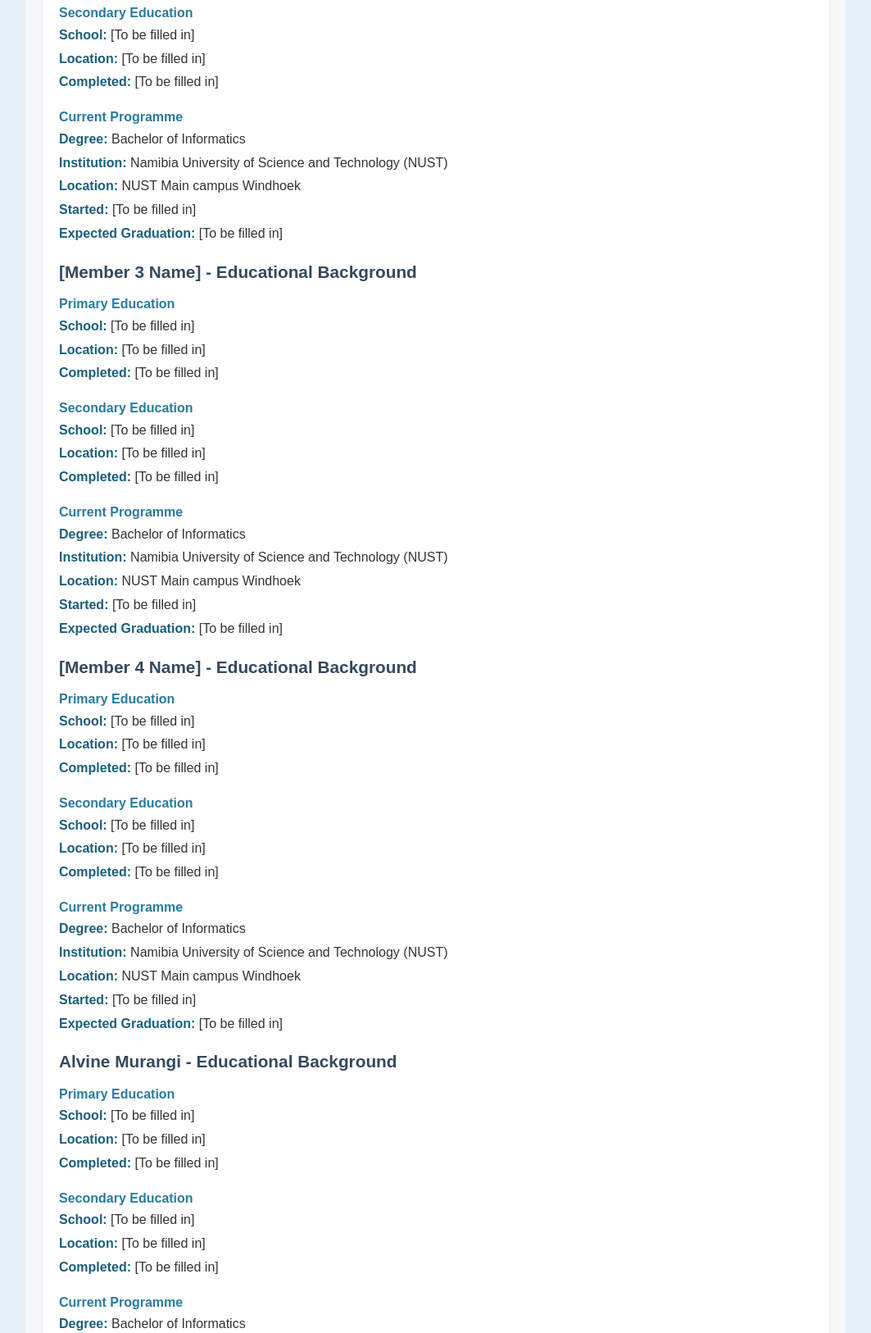
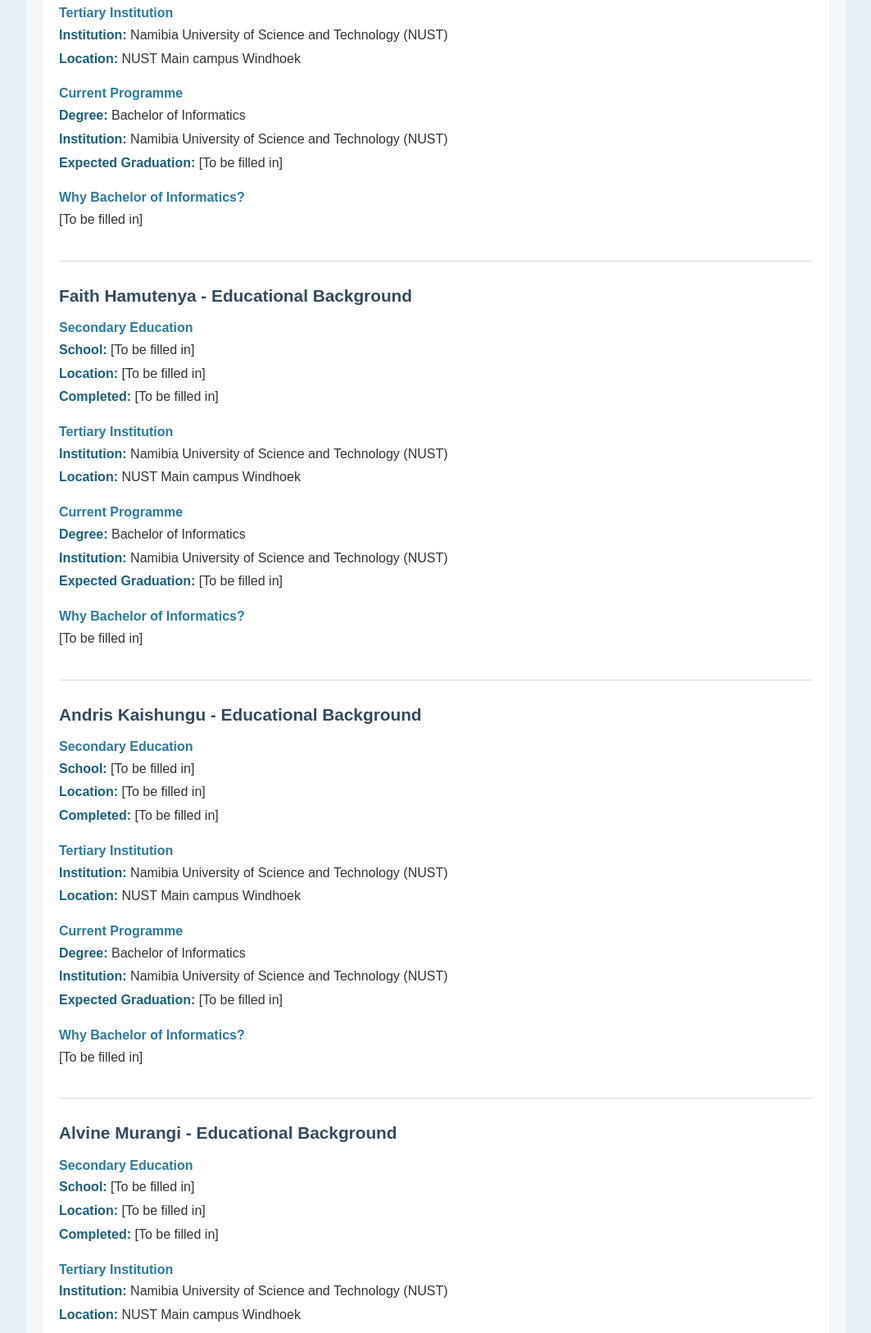
Before and after one commit to Kash-Jr/mma-web, a plain HTML site: page education.html in a window 1280 px wide. Shown: the part 1426-3052 px from the top of the page at 82% size, without its empty margins (108-1171 px from the left). Drawn offline with Linux system fonts and the light colour scheme.

Commit message:
Updated education.html information still to be filled in

```diff
--- a/education.html
+++ b/education.html
@@ -83,14 +83,7 @@
 
                 <!-- Group Member 2 Education -->
                 <div class="group-member">
-                    <h3>[Member 2 Name] - Educational Background</h3>
-
-                    <h4 style="color: #2a7a9e;">Primary Education</h4>
-                    <p>
-                        <strong>School:</strong> [To be filled in]<br>
-                        <strong>Location:</strong> [To be filled in]<br>
-                        <strong>Completed:</strong> [To be filled in]
-                    </p>
+                    <h3>Phrancina Ndjambula - Educational Background</h3>
 
                     <h4 style="color: #2a7a9e;">Secondary Education</h4>
                     <p>
@@ -99,23 +92,26 @@
                         <strong>Completed:</strong> [To be filled in]
                     </p>
 
+                    <h4 style="color: #2a7a9e;">Tertiary Institution</h4>
+                    <p>
+                        <strong>Institution:</strong> Namibia University of Science and Technology (NUST)<br>
+                        <strong>Location:</strong> NUST Main campus Windhoek
+                    </p>
+
                     <h4 style="color: #2a7a9e;">Current Programme</h4>
                     <p>
                         <strong>Degree:</strong> Bachelor of Informatics<br>
                         <strong>Institution:</strong> Namibia University of Science and Technology (NUST)<br>
-                        <strong>Location:</strong> NUST Main campus Windhoek<br>
-                        <strong>Started:</strong> [To be filled in]<br>
                         <strong>Expected Graduation:</strong> [To be filled in]
                     </p>
+
+                    <h4 style="color: #2a7a9e;">Why Bachelor of Informatics?</h4>
+                    <p>
+                        [To be filled in]
+                    </p>
+                </div>
                 <div class="group-member">
-                    <h3>[Member 3 Name] - Educational Background</h3>
-
-                    <h4 style="color: #2a7a9e;">Primary Education</h4>
-                    <p>
-                        <strong>School:</strong> [To be filled in]<br>
-                        <strong>Location:</strong> [To be filled in]<br>
-                        <strong>Completed:</strong> [To be filled in]
-                    </p>
+                    <h3>Faith Hamutenya - Educational Background</h3>
 
                     <h4 style="color: #2a7a9e;">Secondary Education</h4>
                     <p>
@@ -124,23 +120,26 @@
                         <strong>Completed:</strong> [To be filled in]
                     </p>
 
+                    <h4 style="color: #2a7a9e;">Tertiary Institution</h4>
+                    <p>
+                        <strong>Institution:</strong> Namibia University of Science and Technology (NUST)<br>
+                        <strong>Location:</strong> NUST Main campus Windhoek
+                    </p>
+
                     <h4 style="color: #2a7a9e;">Current Programme</h4>
                     <p>
                         <strong>Degree:</strong> Bachelor of Informatics<br>
                         <strong>Institution:</strong> Namibia University of Science and Technology (NUST)<br>
-                        <strong>Location:</strong> NUST Main campus Windhoek<br>
-                        <strong>Started:</strong> [To be filled in]<br>
                         <strong>Expected Graduation:</strong> [To be filled in]
                     </p>
+
+                    <h4 style="color: #2a7a9e;">Why Bachelor of Informatics?</h4>
+                    <p>
+                        [To be filled in]
+                    </p>
+                </div>
                 <div class="group-member">
-                    <h3>[Member 4 Name] - Educational Background</h3>
-
-                    <h4 style="color: #2a7a9e;">Primary Education</h4>
-                    <p>
-                        <strong>School:</strong> [To be filled in]<br>
-                        <strong>Location:</strong> [To be filled in]<br>
-                        <strong>Completed:</strong> [To be filled in]
-                    </p>
+                    <h3>Andris Kaishungu - Educational Background</h3>
 
                     <h4 style="color: #2a7a9e;">Secondary Education</h4>
                     <p>
@@ -149,23 +148,26 @@
                         <strong>Completed:</strong> [To be filled in]
                     </p>
 
+                    <h4 style="color: #2a7a9e;">Tertiary Institution</h4>
+                    <p>
+                        <strong>Institution:</strong> Namibia University of Science and Technology (NUST)<br>
+                        <strong>Location:</strong> NUST Main campus Windhoek
+                    </p>
+
                     <h4 style="color: #2a7a9e;">Current Programme</h4>
                     <p>
                         <strong>Degree:</strong> Bachelor of Informatics<br>
                         <strong>Institution:</strong> Namibia University of Science and Technology (NUST)<br>
-                        <strong>Location:</strong> NUST Main campus Windhoek<br>
-                        <strong>Started:</strong> [To be filled in]<br>
                         <strong>Expected Graduation:</strong> [To be filled in]
                     </p>
+
+                    <h4 style="color: #2a7a9e;">Why Bachelor of Informatics?</h4>
+                    <p>
+                        [To be filled in]
+                    </p>
+                </div>
                 <div class="group-member">
                     <h3>Alvine Murangi - Educational Background</h3>
-
-                    <h4 style="color: #2a7a9e;">Primary Education</h4>
-                    <p>
-                        <strong>School:</strong> [To be filled in]<br>
-                        <strong>Location:</strong> [To be filled in]<br>
-                        <strong>Completed:</strong> [To be filled in]
-                    </p>
 
                     <h4 style="color: #2a7a9e;">Secondary Education</h4>
                     <p>
@@ -174,14 +176,24 @@
                         <strong>Completed:</strong> [To be filled in]
                     </p>
 
+                    <h4 style="color: #2a7a9e;">Tertiary Institution</h4>
+                    <p>
+                        <strong>Institution:</strong> Namibia University of Science and Technology (NUST)<br>
+                        <strong>Location:</strong> NUST Main campus Windhoek
+                    </p>
+
                     <h4 style="color: #2a7a9e;">Current Programme</h4>
                     <p>
                         <strong>Degree:</strong> Bachelor of Informatics<br>
                         <strong>Institution:</strong> Namibia University of Science and Technology (NUST)<br>
-                        <strong>Location:</strong> NUST Main campus Windhoek<br>
-                        <strong>Started:</strong> [To be filled in]<br>
                         <strong>Expected Graduation:</strong> [To be filled in]
                     </p>
+
+                    <h4 style="color: #2a7a9e;">Why Bachelor of Informatics?</h4>
+                    <p>
+                        [To be filled in]
+                    </p>
+                </div>
 
             <div class="layer-footer">
                 <p class="text-muted">
```
